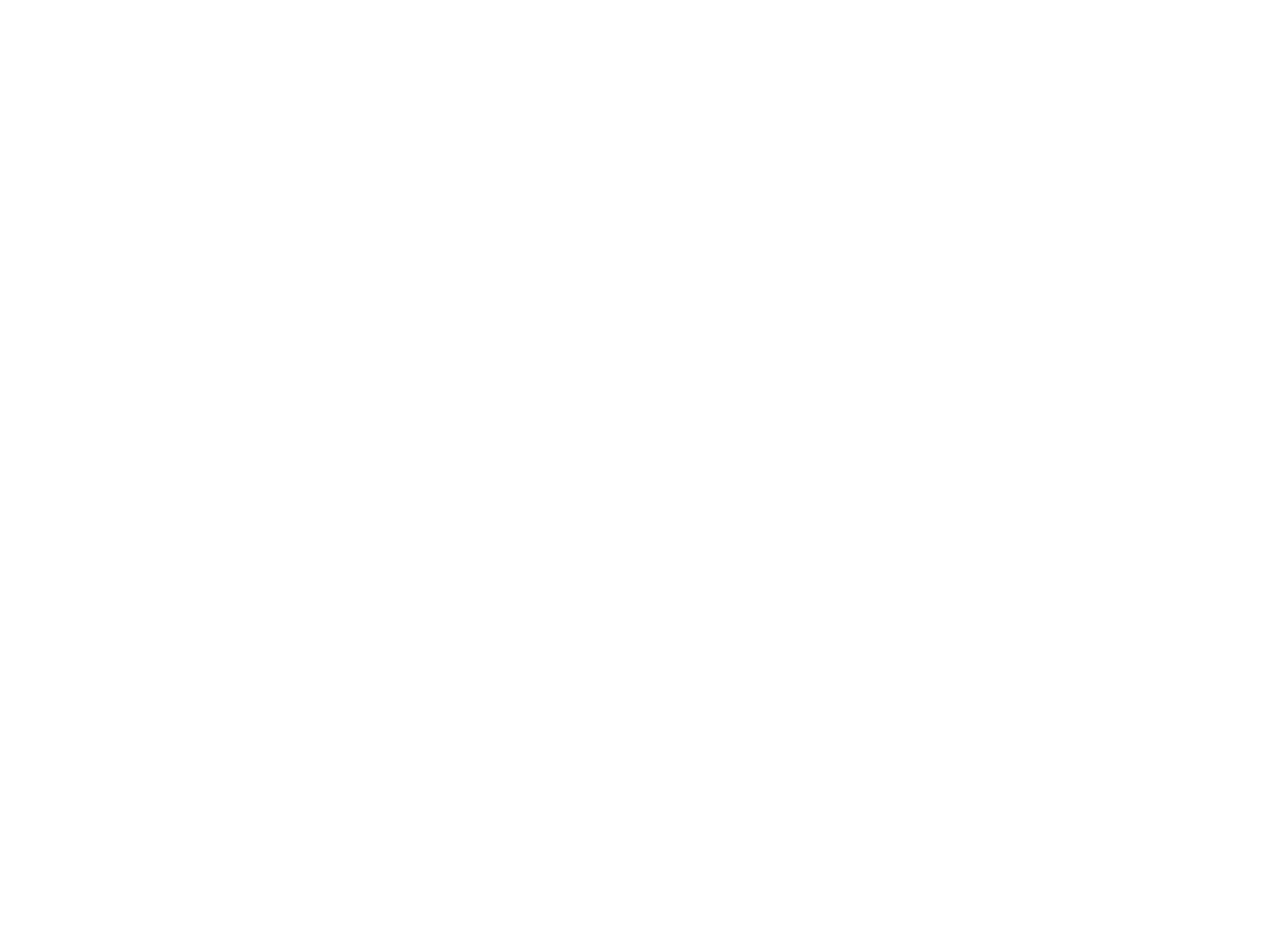
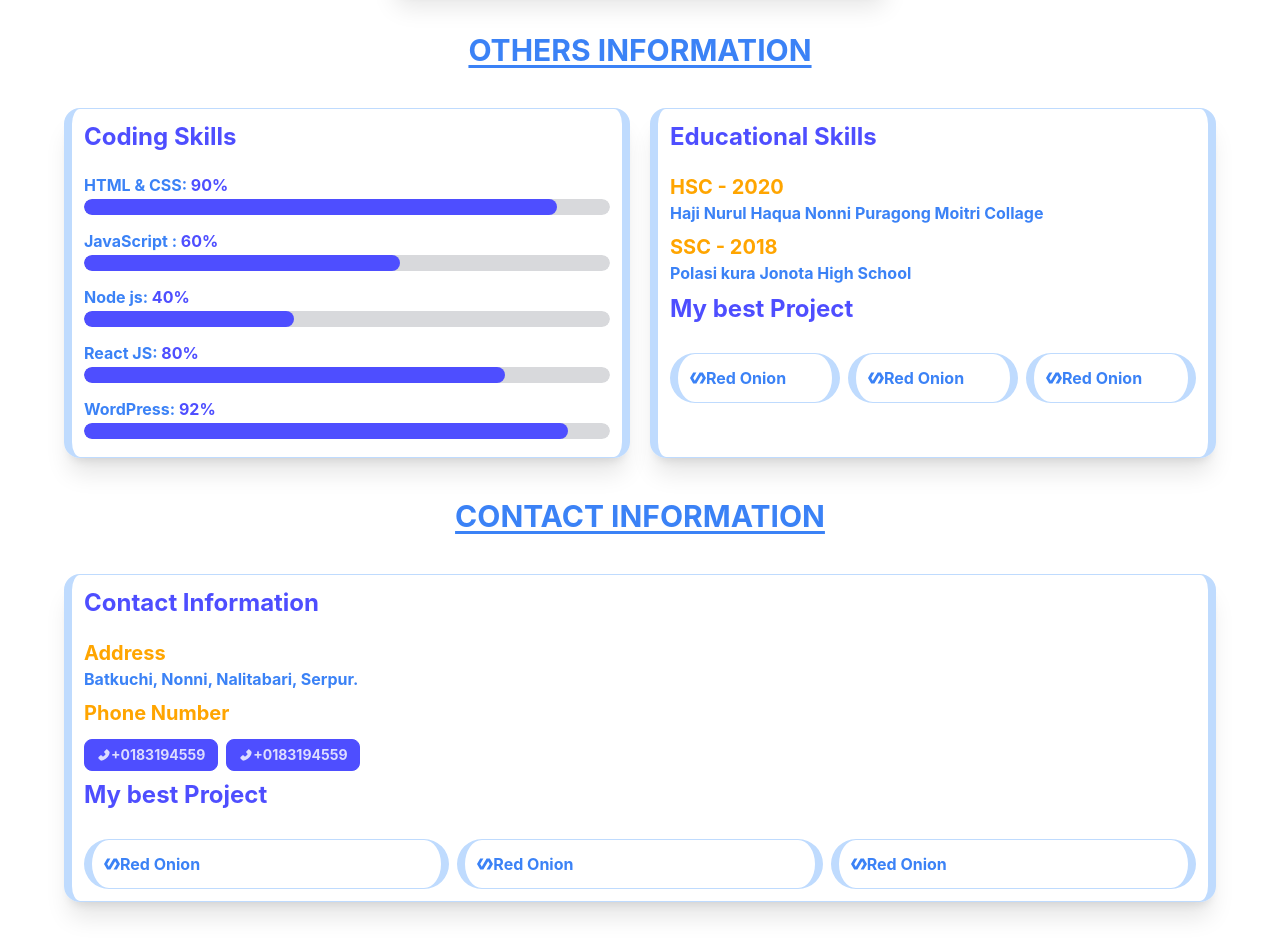
Before and after one commit to rohulaminwd/manufacture, a React (Create React App) app: page /Portfolio in a window 1280 px wide. Shown: the part 460-1402 px from the top of the page. Before the commit the page ends 800 px from the top, so only its background shows below. Built offline with nearby package versions, Linux system fonts and the light colour scheme; no server answers.

Commit message:
portfilo section add

```diff
--- a/src/Pages/Dashboard/MyProfile.js
+++ b/src/Pages/Dashboard/MyProfile.js
@@ -8,18 +8,18 @@
     return (
         <div>
             <h1 className='text-2xl font-bold text-primary text-center'>My Profile</h1>
-            <div class="card w-[100%] mt-16 mx-auto lg:w-[500px] bg-base-100 shadow-xl">
+            <div class="card w-[100%] mt-16 mx-auto lg:w-[500px] bg-base-100 border-8 border border-blue-200 rounded-2xl shadow-xl">
                 <div className="avatar mt-5">
-                <div class="w-28 mx-auto rounded-full ring ring-primary ring-offset-base-100 ring-offset-2">
-                    <img src={user.photoURL} />
-                </div>
+                    <div class="w-28 mx-auto rounded-full ring ring-primary ring-offset-base-100 ring-offset-2">
+                        <img src={user.photoURL} />
+                    </div>
                 </div>
                 <div class="card-body items-center text-center">
                     <h2 class="text-3xl text-primary font-bold">{user.displayName}</h2>
                     <h2 class="text-xl text-primary font-bold">{user.email}</h2>
                     <p>I am a student of class inter 2nd Year Hazi Nurul Haque Nonni poragong Mointri collage</p>
+                    <div class="card-actions">
                     <a href="tel:+0183194559" ><button className='btn btn-primary font-bold btn-sm'><AiFillPhone /> +0183194559 </button></a>
-                    <div class="card-actions">
                     <button class="btn btn-sm btn-secondary">Update Profile</button>
                     </div>
                 </div>
--- a/src/Pages/Protfolio/Protfolio.js
+++ b/src/Pages/Protfolio/Protfolio.js
@@ -1,9 +1,106 @@
 import React from 'react';
+import rohul from '../../assets/images/rohul.png'
+import {SiPolymerproject} from 'react-icons/si'
+import {AiFillPhone} from 'react-icons/ai'
 
 const Protfolio = () => {
     return (
-        <div className='mx-4 md:text-8xl lg:text-16'>
-            <h1 className='text-2xl font-bold text-center text-cyan-500 my-8'>My Portfolio </h1>
+        <div className='mt-20 mx-4 md:mx-8 lg:mx-16'>
+            <h1 className='text-3xl uppercase font-bold text-center text-cyan-500 my-8'>My Portfolio</h1>
+            <div className="border text-center md:w-[500px] mx-auto p-5 border-x-8 border-cyan-200 rounded-2xl shadow-xl">
+                <div class="avatar">
+                    <div class="w-32 mask mask-squircle">
+                        <img src={rohul} />
+                    </div>
+                </div>
+                <div className="">
+                    <h1 className='text-cyan-500 font-bold text-2xl'>Rohul amin</h1>
+                    <h1 className='font-bold'>Bathkuchi, Nalitabari, Sherpur</h1>
+                    <p className=''>I am a student of class Inter 2nd Year Hazi Nururl Haquea Nonni puragong Mointri Collage. and I am junior web developer of MERN stack</p>
+                </div>
+            </div>
+            <h1 className='text-3xl uppercase font-bold text-center underline underline-offset-4 text-blue-500 my-10'>Others Information</h1>
+            <div className="grid md:grid-cols-1 mt-10 lg:grid-cols-2 gap-5">
+                <div className="border p-3 border-x-8 border-blue-200 rounded-2xl shadow-xl">
+                    <h1 className='text-primary mb-5 font-bold text-2xl'>Coding Skills</h1>
+                    <div className="grid gap-2">
+                        <div className="">
+                            <h1 className='text-blue-500 mb-0 font-bold'>HTML & CSS: <span className='text-primary'>90%</span></h1>
+                            <progress class="progress progress-primary mt-0 h-[16px] w-full" value="90" max="100"></progress>
+                        </div>
+                        <div className="">
+                            <h1 className='text-blue-500 mb-0 font-bold'>JavaScript : <span className='text-primary'>60%</span></h1>
+                            <progress class="progress progress-primary mt-0 h-[16px] w-full" value="60" max="100"></progress>
+                        </div>
+                        <div className="">
+                            <h1 className='text-blue-500 mb-0 font-bold'>Node js: <span className='text-primary'>40%</span></h1>
+                            <progress class="progress progress-primary mt-0 h-[16px] w-full" value="40" max="100"></progress>
+                        </div>
+                        <div className="">
+                            <h1 className='text-blue-500 mb-0 font-bold'>React JS: <span className='text-primary'>80%</span></h1>
+                            <progress class="progress progress-primary mt-0 h-[16px] w-full" value="80" max="100"></progress>
+                        </div>
+                        <div className="">
+                            <h1 className='text-blue-500 mb-0 font-bold'>WordPress: <span className='text-primary'>92%</span></h1>
+                            <progress class="progress progress-primary mt-0 h-[16px] w-full" value="92" max="100"></progress>
+                        </div>
+                    </div>
+                </div>
+                <div className="border p-3 border-x-8 border-blue-200 rounded-2xl shadow-xl">
+                    <h1 className='text-primary mb-5 font-bold text-2xl'>Educational Skills</h1>
+                    <div className="grid gap-2">
+                        <div className="">
+                            <h1 className='text-secondary text-xl mb-0 font-bold'>HSC - 2020</h1>
+                            <h1 className='text-blue-500 mb-0 font-bold'>Haji Nurul Haqua Nonni Puragong Moitri Collage</h1>
+                        </div>
+                        <div className="">
+                            <h1 className='text-secondary text-xl mb-0 font-bold'>SSC - 2018</h1>
+                            <h1 className='text-blue-500 mb-0 font-bold'>Polasi kura Jonota High School</h1>
+                        </div>
+                        <h1 className='text-primary mb-5 font-bold text-2xl'>My best Project</h1>
+                        <div className="grid grid-cols-3 gap-2">
+                            <a href="https://grocery-stock-90a1c.web.app/" className='border p-3 border-x-8 border-blue-200 rounded-full'>
+                                <h1 className='text-blue-500 mb-0 font-bold flex items-center'><SiPolymerproject width={24} />  Red Onion</h1>
+                            </a>
+                            <a href="https://grocery-stock-90a1c.web.app/" className='border p-3 border-x-8 border-blue-200 rounded-full'>
+                                <h1 className='text-blue-500 mb-0 font-bold flex items-center'><SiPolymerproject width={24} />  Red Onion</h1>
+                            </a>
+                            <a href="https://grocery-stock-90a1c.web.app/" className='border p-3 border-x-8 border-blue-200 rounded-full'>
+                                <h1 className='text-blue-500 mb-0 font-bold flex items-center'><SiPolymerproject width={24} />  Red Onion</h1>
+                            </a>
+                        </div>
+                    </div>
+                </div>
+            </div>
+            <h1 className='text-3xl uppercase font-bold text-center underline underline-offset-4 text-blue-500 my-10'>contact Information</h1>
+            <div className="border p-3 border-x-8 my-10 border-blue-200 rounded-2xl shadow-xl">
+                    <h1 className='text-primary mb-5 font-bold text-2xl'>Contact Information</h1>
+                    <div className="grid gap-2">
+                        <div className="">
+                            <h1 className='text-secondary text-xl mb-0 font-bold'>Address</h1>
+                            <h1 className='text-blue-500 mb-0 font-bold'>Batkuchi, Nonni, Nalitabari, Serpur.</h1>
+                        </div>
+                        <div className="">
+                            <h1 className='text-secondary text-xl mb-0 font-bold'>Phone Number</h1>
+                            <div class="card-actions mt-3">
+                                <a href="tel:+0183194559" ><button className='btn btn-primary font-bold btn-sm'><AiFillPhone /> +0183194559 </button></a>
+                                <a href="tel:+0183194559" ><button className='btn btn-primary font-bold btn-sm'><AiFillPhone /> +0183194559 </button></a>
+                            </div>
+                        </div>
+                        <h1 className='text-primary mb-5 font-bold text-2xl'>My best Project</h1>
+                        <div className="grid grid-cols-3 gap-2">
+                            <a href="https://grocery-stock-90a1c.web.app/" className='border p-3 border-x-8 border-blue-200 rounded-full'>
+                                <h1 className='text-blue-500 mb-0 font-bold flex items-center'><SiPolymerproject width={24} />  Red Onion</h1>
+                            </a>
+                            <a href="https://grocery-stock-90a1c.web.app/" className='border p-3 border-x-8 border-blue-200 rounded-full'>
+                                <h1 className='text-blue-500 mb-0 font-bold flex items-center'><SiPolymerproject width={24} />  Red Onion</h1>
+                            </a>
+                            <a href="https://grocery-stock-90a1c.web.app/" className='border p-3 border-x-8 border-blue-200 rounded-full'>
+                                <h1 className='text-blue-500 mb-0 font-bold flex items-center'><SiPolymerproject width={24} />  Red Onion</h1>
+                            </a>
+                        </div>
+                    </div>
+                </div>
         </div>
     );
 };
```
Also changed, not shown: src/assets/images/rohul.png (added).
